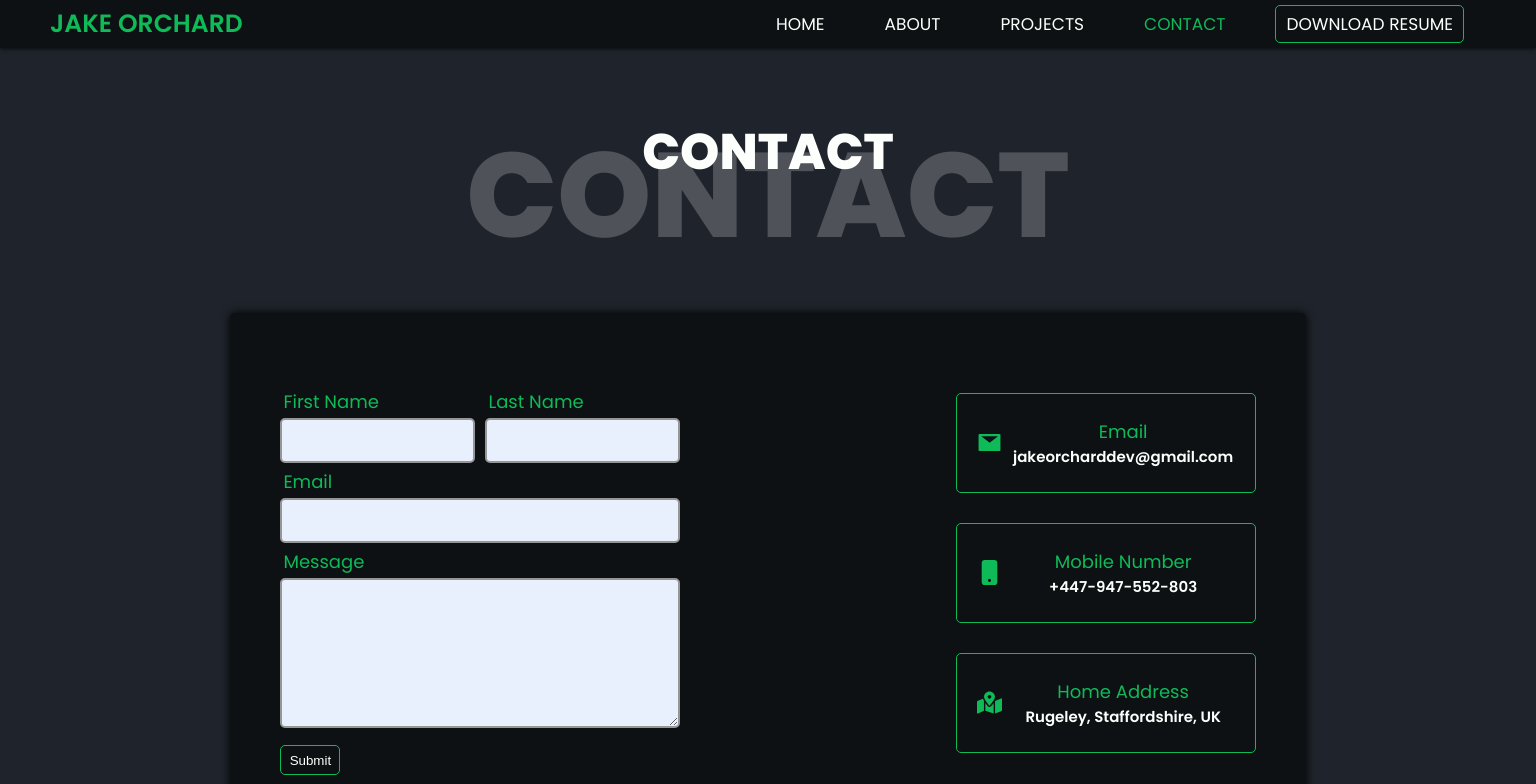
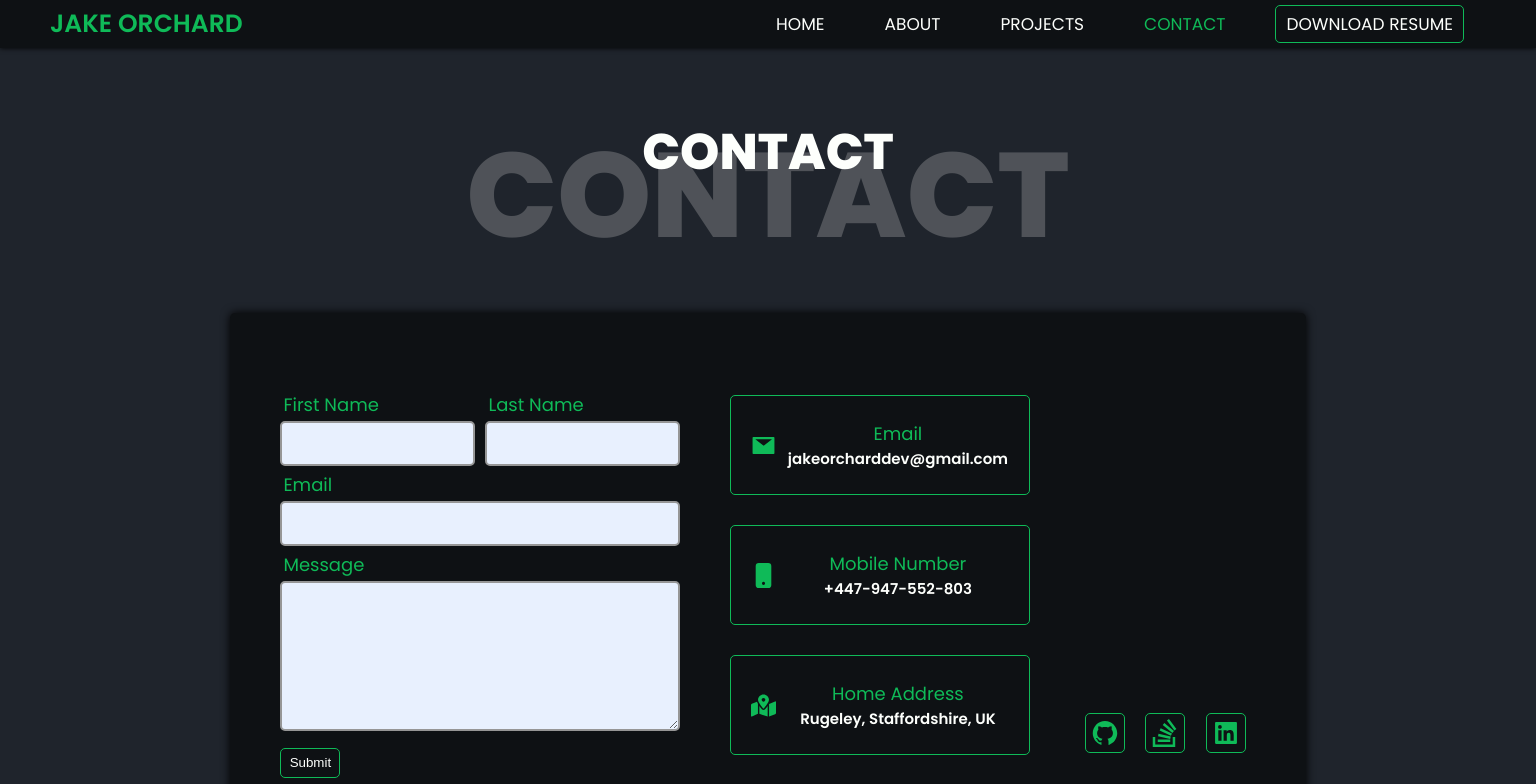
Before and after one commit to Jake-Orch/Portfolio-mk3, a React (Create React App) app: page /Portfolio-mk3/contact in a window 1536 px wide. Shown: the top 784 px of the page. Built offline with nearby package versions, Linux system fonts and the light colour scheme.

Commit message:
links added to contact page

```diff
--- a/src/components/Form/form.css
+++ b/src/components/Form/form.css
@@ -13,7 +13,7 @@
   width: 195px;
 }
 
-.form_section label{
+.form_section label {
   margin: 3px 0 3px 3px;
   font-weight: 400;
   font-size: 18px;
@@ -57,7 +57,6 @@ textarea:focus {
   outline: 0;
 }
 
-
 .form_message textarea {
   height: 150px;
 }
@@ -67,9 +66,8 @@ textarea:focus {
   align-items: center;
   justify-content: center;
   height: 30px;
-  width:60px;
+  width: 60px;
 }
-
 
 .form_button {
   height: 30px;
@@ -96,8 +94,7 @@ textarea:focus {
     height: 100%;
   }
 
-
-.form_lname {
-  margin-top: 0;
+  .form_lname {
+    margin-top: 0;
+  }
 }
-}
--- a/src/components/Links/links.css
+++ b/src/components/Links/links.css
@@ -0,0 +1,44 @@
+.contact_links {
+  display: flex;
+  justify-content: space-around;
+  width: 100%;
+  margin-top: 30px;
+  order: 1;
+}
+
+.contact_links svg {
+  height: 35px;
+  width: 35px;
+  padding: 5px;
+  border: 1px solid var(--color-one);
+  border-radius: 5px;
+  color: var(--color-one);
+}
+
+.contact_links svg:hover {
+  box-shadow: 0 0 5px var(--color-one);
+}
+
+@media only screen and (min-width: 1300px) {
+  .contact_links {
+    display: flex;
+    flex-direction: column;
+    justify-content: space-around;
+    height: 440px;
+    width: min-content;
+    margin: 0;
+  }
+}
+
+@media only screen and (min-width: 1500px) {
+  .contact_links {
+    flex-direction: row;
+    align-items: end;
+    width: 100%;
+    padding: 0 0 50px 45px;
+  }
+  .contact_links svg {
+    height: 40px;
+    width: 40px;
+  }
+}
--- a/src/containers/Contact/Contact.jsx
+++ b/src/containers/Contact/Contact.jsx
@@ -1,6 +1,6 @@
 import React from "react";
 import "./contact.css";
-import { Title, Form, ContactMethod } from "../../components";
+import { Title, Form, ContactMethod, Links } from "../../components";
 import { contactInfo } from "../../data";
 
 const Contact = () => {
@@ -12,6 +12,7 @@ const Contact = () => {
           <div className="contact_form">
             <Form />
           </div>
+          <Links cl="contact_links"/>
           <div className="contact_methods">
             {contactInfo.map((info, index) => (
               <ContactMethod
--- a/src/containers/Contact/contact.css
+++ b/src/containers/Contact/contact.css
@@ -11,7 +11,7 @@
   justify-content: space-around;
   flex-direction: column;
   height: min-content;
-  padding: 50px;
+  padding: 20px;
   border-radius: 5px;
   background-color: var(--bg-colortwo);
   font-family: var(--font);
@@ -26,7 +26,13 @@
   justify-content: space-around;
 }
 
-@media only screen and (min-width: 1200px) {
+@media only screen and (min-width: 450px) {
+  .contact_box {
+    padding: 50px;
+  }
+}
+
+@media only screen and (min-width: 1300px) {
   .contact_container {
     height: var(--page-height);
   }
```
